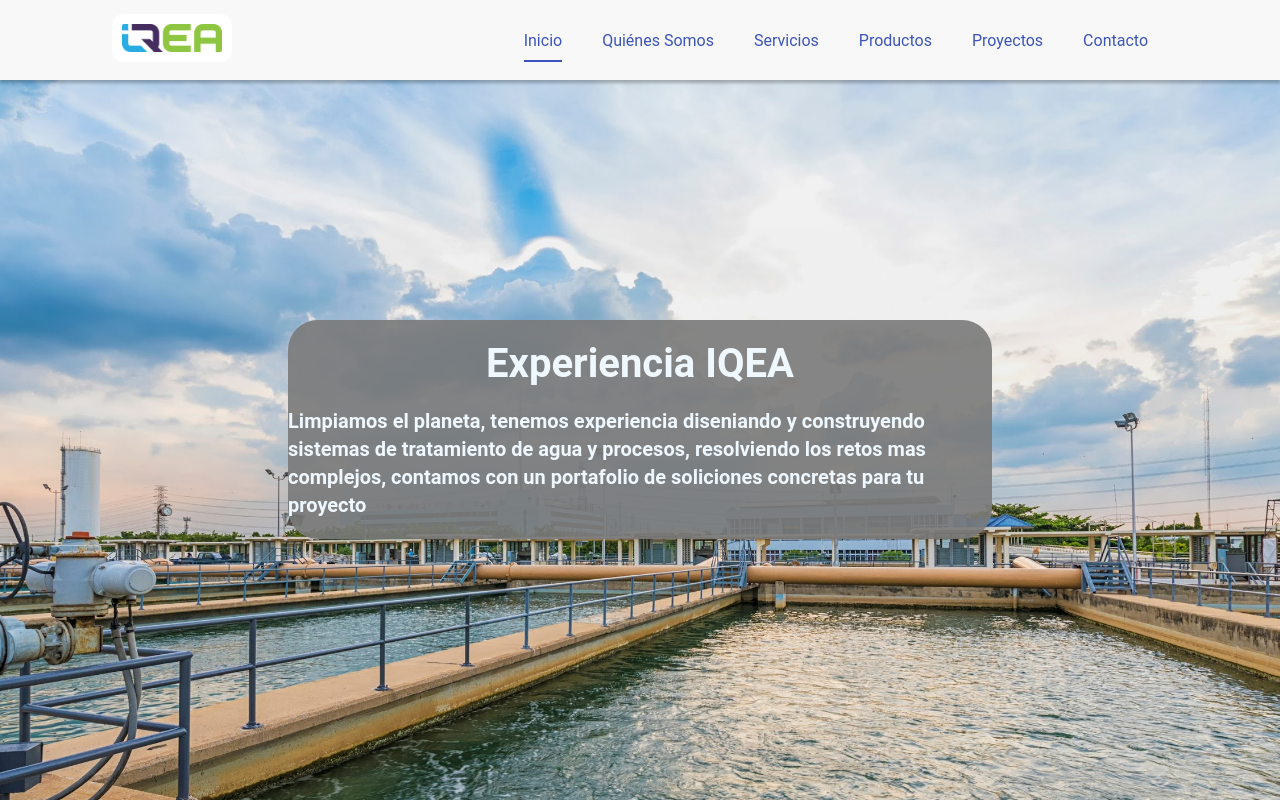
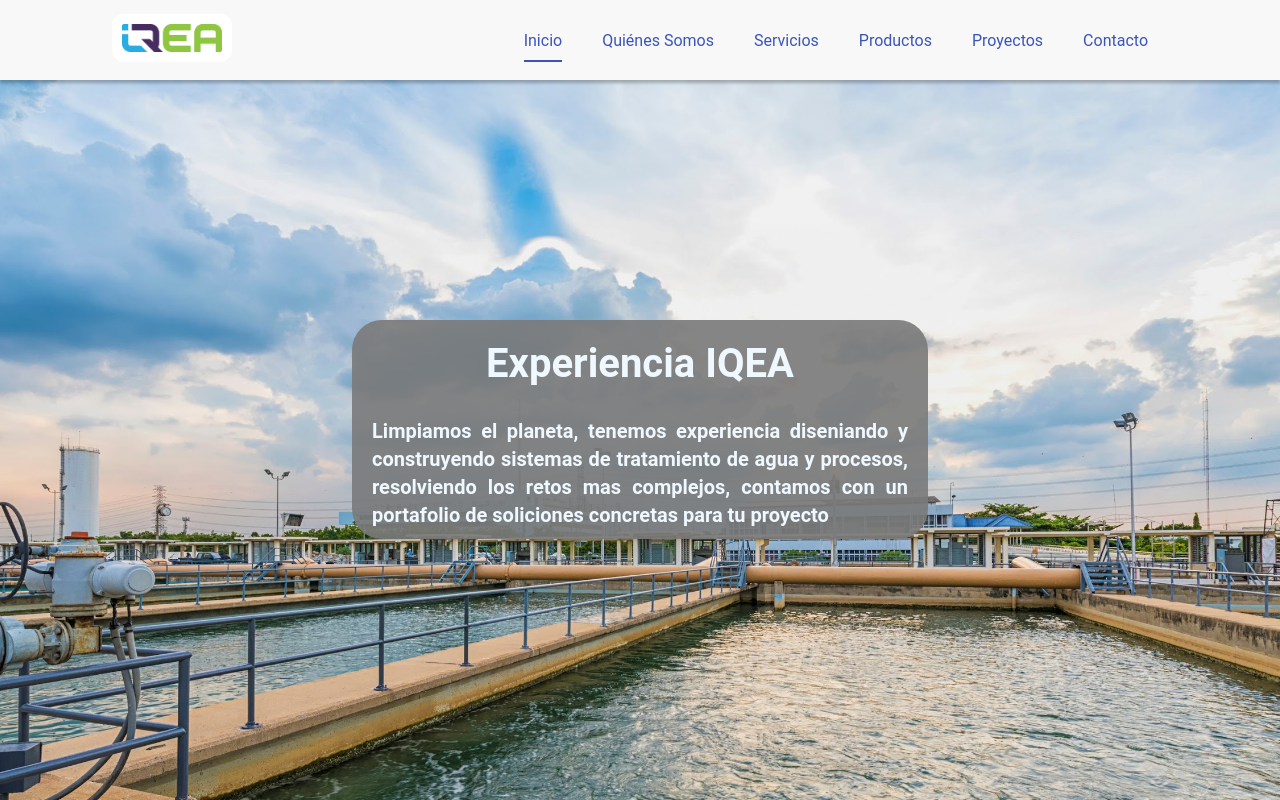
Before and after one commit to juliosantacruz/iqeaPage, a Next.js app: page / in a window 1280 px wide. Shown: the top 800 px of the page. Built offline with nearby package versions, Linux system fonts and the light colour scheme.

Commit message:
ajuste projects

```diff
--- a/src/app/page.tsx
+++ b/src/app/page.tsx
@@ -17,7 +17,7 @@ export default function Home() {
         <Stats/>
         <AboutUs/>
         <Subcribe/>
-        {/* <Projects/> */}
+        <Projects/>
         {/* <Products/> */}
     </main>
   )
--- a/src/sections/Hero2/Hero2.scss
+++ b/src/sections/Hero2/Hero2.scss
@@ -33,7 +33,7 @@
   .title {
     position: relative;
     top: 30%;
-    width: 55%;
+    width: 45%;
     margin: auto;
     display: flex;
     flex-direction: column;
@@ -42,14 +42,17 @@
 
     background-color: rgba(122, 122, 122, 0.9);
     border-radius: 30px;
+
+    text-align: justify;
+  text-justify: inter-word;
     h1 {
       font-size: 40px;
-      margin: 20px 0 10px 0;
+      margin: 20px 10px;
       color: aliceblue;
     }
     p {
       font-size: 20px;
-      margin: 10px 0 20px 0;
+      margin: 10px 20px ;
       font-weight: 600;
       color: aliceblue;
     }
--- a/src/sections/Projects/Projects.scss
+++ b/src/sections/Projects/Projects.scss
@@ -22,6 +22,10 @@
   }
 
   .buttonProjects{
-    margin: 30px 0 50px ;
+    width: 400px;
+    margin: 30px auto 50px ;
+    button{
+      width: 100%;
+    }
   }
 }
```
